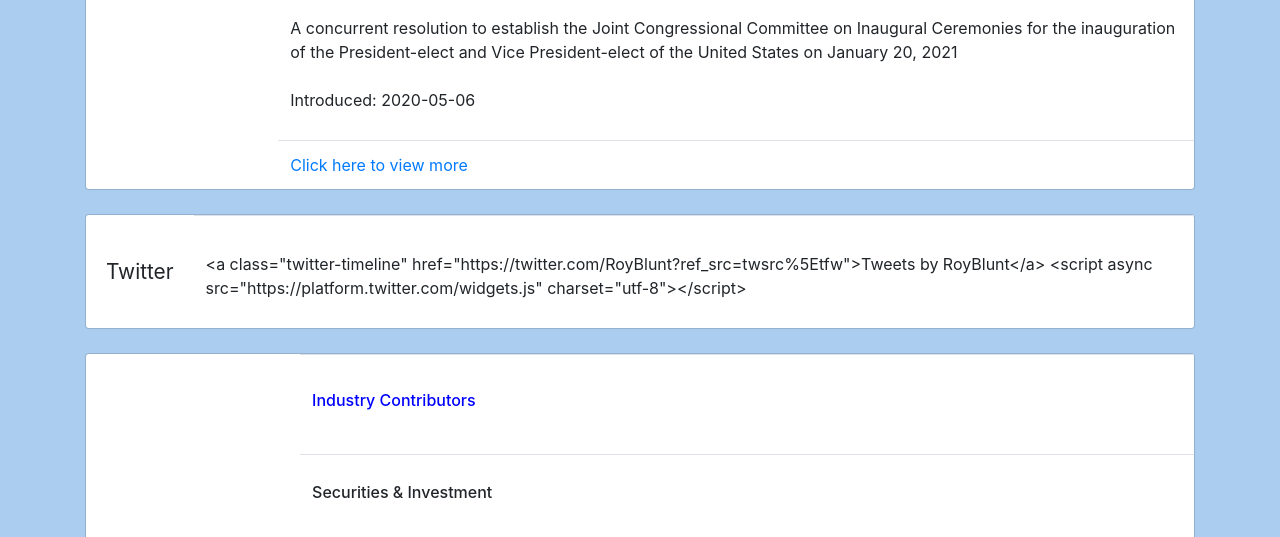
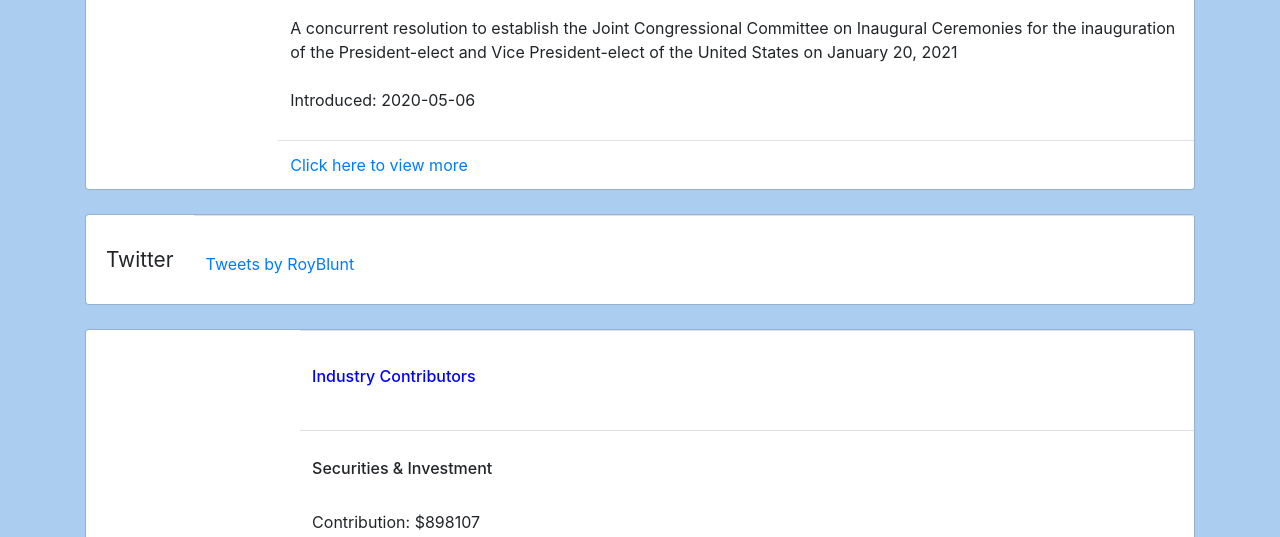
Before and after one commit to alinamawji/CongressCentral, a Flask app: page /members/B000575 in a window 1280 px wide. Shown: the part 3829-4366 px from the top of the page. Run offline with Flask 2, Linux system fonts and the light colour scheme; data comes from the database, SQL or seed files in the repository; tables that the repository leaves empty hold one stand-in row (values such as "Sample post"); parts of the project's set-up code (start-up, migrations or seed data) failed here and were passed over; some libraries are stand-ins or nearby versions.

Commit message:
fixed issues on members individual page

```diff
--- a/main.py
+++ b/main.py
@@ -27,7 +27,8 @@ def individual_member(member_id):
     organization_contributor = Organization_Contributor.query.all()
     sector_contributor = Sector_Contributor.query.all()
     legislation = Legislation.query.all()
-    return render_template('individual_member.html', member_id=member_id, member=member, committee=committee, twitter=twitter, financial=financial, industry_contributor=industry_contributor, organization_contributor=organization_contributor, sector_contributor=sector_contributor, legislation=legislation)
+    are_part_of = Are_Part_Of.query.all()
+    return render_template('individual_member.html', member_id=member_id, member=member, committee=committee, twitter=twitter, financial=financial, industry_contributor=industry_contributor, organization_contributor=organization_contributor, sector_contributor=sector_contributor, legislation=legislation, are_part_of=are_part_of)
 
 # COMMITTEES
 @app.route('/committees/', methods=['GET'])
--- a/templates/individual_committee.html
+++ b/templates/individual_committee.html
@@ -152,7 +152,7 @@
               <td>
                 {% for k in member %}
                   {% if k.id == j.member_id %}
-                <a href="{{ url_for('individual_member', member_id=j.id) }}">{{k.lname}}{{ ' '~k.namesuffix if k.namesuffix is not none else ''}}, {{k.fname}} {{ k.mname if k.mname is not none else '' }} ({{k.party}}-{{k.state}})</a>
+                <a href="{{ url_for('individual_member', member_id=k.id) }}">{{k.lname}}{{ ' '~k.namesuffix if k.namesuffix is not none else ''}}, {{k.fname}} {{ k.mname if k.mname is not none else '' }} ({{k.party}}-{{k.state}})</a>
                   {% endif %}
                 {% endfor %}
               </td>
--- a/templates/individual_member.html
+++ b/templates/individual_member.html
@@ -48,7 +48,7 @@
         <img src="../static/images/{{i.member_id}}.jpg" alt="" class="d-block ui-w-100 rounded-circle">
         <div class="media-body ml-4">
           <img src="{{ url_for('static',filename='images/democratic.png') if i.party == 'D' else url_for('static',filename='images/republican.png')}}" width="70" height="61" align="left"/>
-          <h4 class="font-weight-bold mb-0">Senator {{i.lname}}{{ i.namesuffix if i.namesuffix is not none else ''}}, {{i.fname}} {{ i.mname if i.mname is not none else '' }}
+          <h4 class="font-weight-bold mb-0">Senator {{i.lname}}{{ ' '~i.namesuffix if i.namesuffix is not none else ''}}, {{i.fname}} {{ i.mname if i.mname is not none else '' }}
     {% for j in twitter %}
       {% if j.member_id == member_id %}
             <a class="text-muted font-weight-normal" href="https://twitter.com/{{j.twitter_handle}}?ref_src=twsrc%5Egoogle%7Ctwcamp%5Eserp%7Ctwgr%5Eauthor">@{{j.twitter_handle}}
@@ -97,11 +97,20 @@
                     <tr>
                       <th>Committees</th>
                     </tr>
-                {% for i in committee %}
-                  {% if i.chair_id == member_id %}
+                {% for i in are_part_of %}
+                  {% if i.member_id == member_id %}
                     <tr>
                       <td>
-                        <a href="{{url_for('individual_committee', committee_name=i.name)}}">{{i.name}}</a>
+                        <a href="{{url_for('individual_committee', committee_name=i.committee_name)}}">{{i.committee_name}}
+                        {% for j in committee %}
+                          {% if j.name == i.committee_name and j.chair_id == member_id %}
+                            (Chair)
+                          {% endif %}
+                          {% if j.name == i.committee_name and j.ranking_id == member_id %}
+                            (Ranking Member)
+                          {% endif %}
+                        {% endfor %}
+                        </a>
                       </td>
                     </tr>
                   {% endif %}
@@ -214,7 +223,7 @@
                             <td>
                               <p>
                                 <br>
-                                {{i.timeline_html}}
+                                {{i.timeline_html|safe}}
                                 <br>
                               </p>
                             </td>
```
